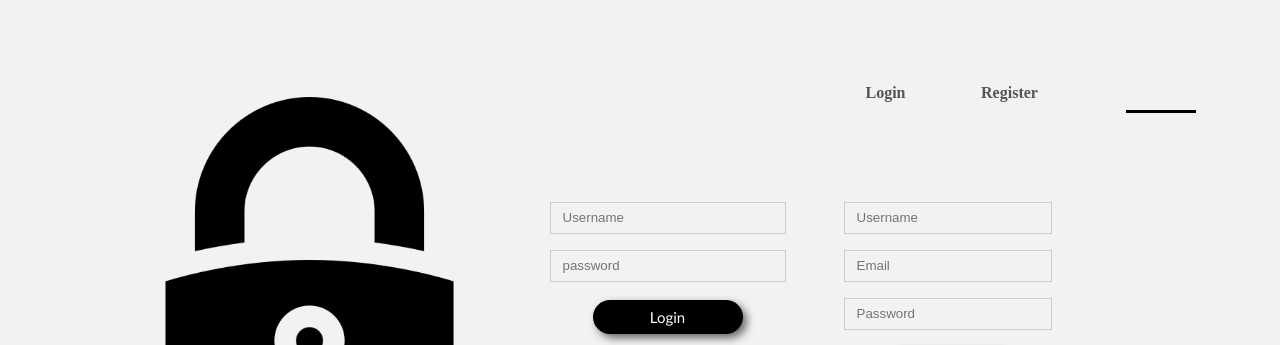
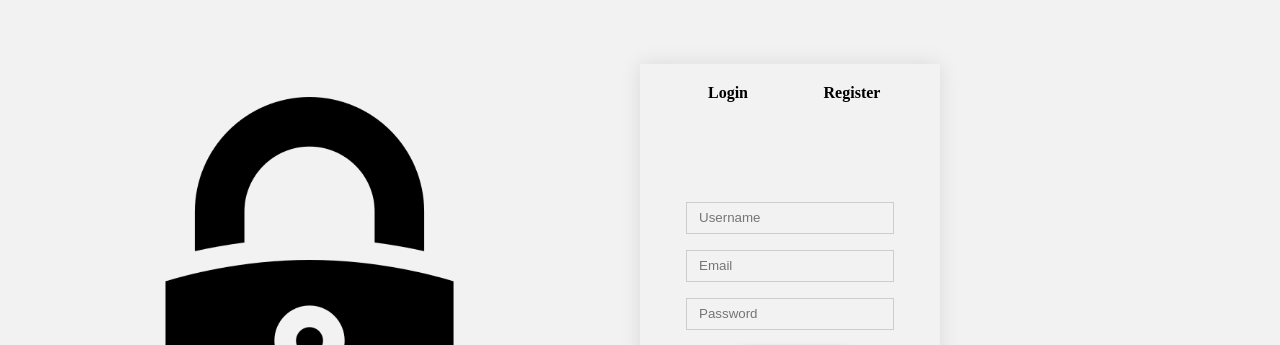
Before and after one commit to NotSKB/DIS-Project, a plain HTML site: page account.html in a window 1280 px wide. Shown: the part 81-426 px from the top of the page. Drawn offline with Linux system fonts and the light colour scheme; a web font is replaced by a local one.

Commit message:
index.html changed account page

```diff
--- a/css/styles.css
+++ b/css/styles.css
@@ -630,7 +630,8 @@
     position: relative;
     text-align: center;
     padding: 20px 0;
-    margin: auto;
+    box-shadow: 0 0 20px 0px rgba(0,0,0,0.1);
+    overflow: hidden;
 }
 .form-container span{
     font-weight: bold;
@@ -642,6 +643,10 @@
 }
 .form-button{
     display: inline-block;
+}
+
+.form-button span{
+    color: #000000;
 }
 .form-container form{
     max-width: 300px;
```
Also changed, not shown: index.html (+1 -1 lines).
